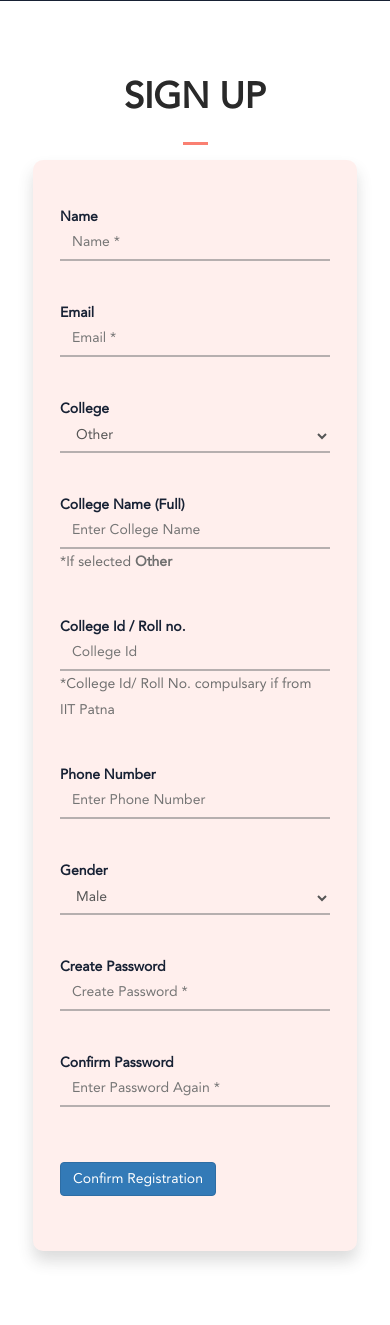
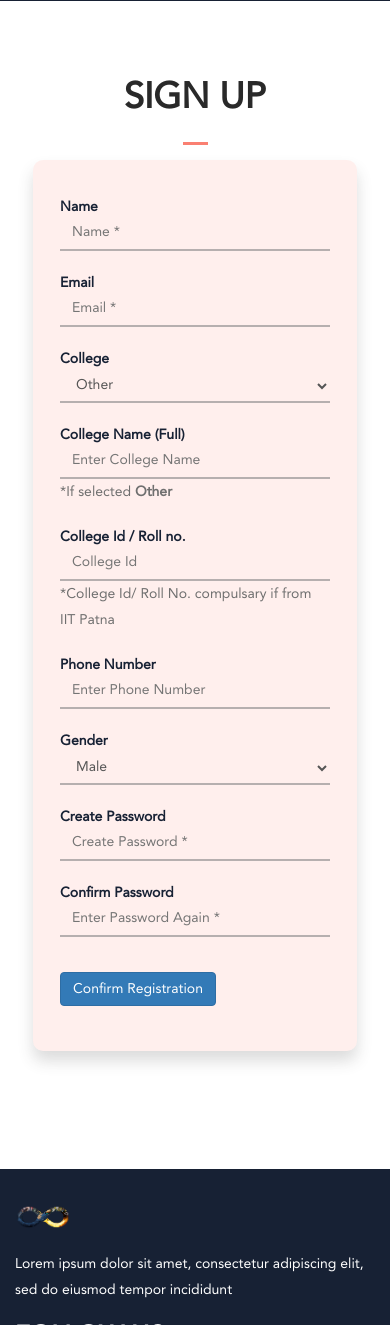
Before and after one commit to Infinito-IIT-Patna/Infinito2020, a PHP site: page /registerPlayer.php in a window 390 px wide. Shown: the part 75-1400 px from the top of the page. Run offline with PHP 8.4, Linux system fonts and the light colour scheme; some libraries are stand-ins or nearby versions.

Commit message:
Minor Fixes in Sign Up form

```diff
--- a/css/registerPlayer.css
+++ b/css/registerPlayer.css
@@ -118,6 +118,6 @@
         width: 100%;
     }
     .regPlayerForm{
-        padding: 10px 20px;
+        padding: 0px 20px;
     }
 }
```
